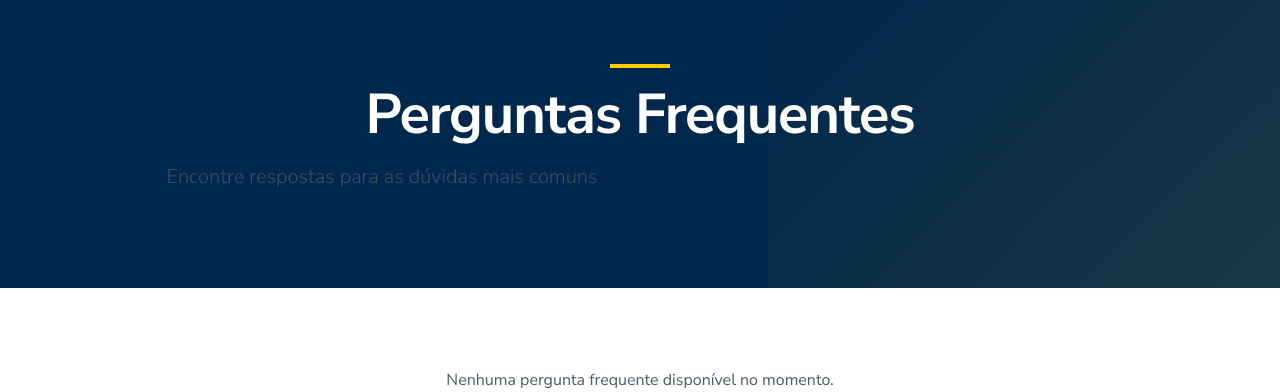
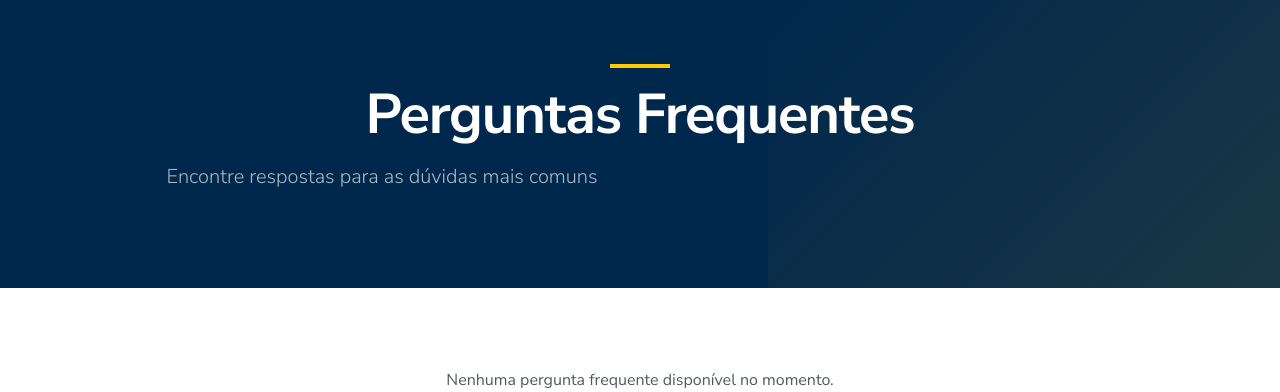
Before and after one commit to kelsonbrito50/ecommdev-demo, a Django app: page /faq/ in a window 1280 px wide. Shown: the part 94-486 px from the top of the page. Run offline with Django 5.2, Linux system fonts and the light colour scheme; data that the repository does not hold is empty; parts of the project's set-up code (start-up, migrations or seed data) failed here and were passed over.

Commit message:
fix: white subtitles on dark background sections

```diff
--- a/static/css/style.css
+++ b/static/css/style.css
@@ -1935,6 +1935,24 @@ textarea:focus-visible,
     color: #505a65 !important;
 }
 
+/* White subtitles on dark backgrounds */
+.hero-section .text-muted,
+.hero-section .opacity-75,
+.hero-section .lead,
+.bg-primary .text-muted,
+.bg-primary .opacity-75,
+.bg-primary .lead,
+.bg-dark .text-muted,
+.bg-dark .opacity-75,
+.bg-dark .lead,
+.bg-umich-blue .text-muted,
+.bg-umich-blue .opacity-75,
+[class*="bg-gradient"] .text-muted,
+[class*="bg-gradient"] .opacity-75,
+footer .text-muted {
+    color: rgba(255, 255, 255, 0.9) !important;
+}
+
 /* Footer links contrast improvement */
 .footer .footer-links a {
     color: #c8d4df;
```
